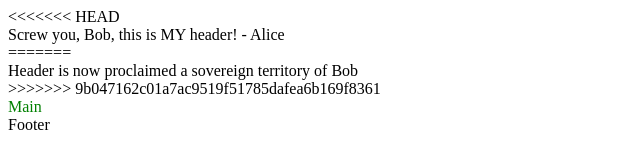
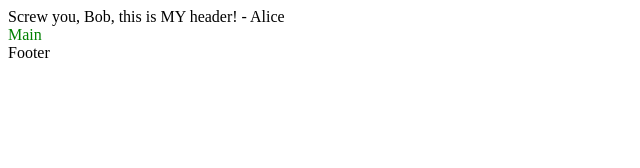
Before and after one commit to JanGursky/Exercise-Git-Branch, a plain HTML site: page index.html in a window 1280 px wide. Shown: the whole page, without its empty margins (0-640 px from the left). Drawn offline with Linux system fonts and the light colour scheme.

Commit message:
the latest update selected

```diff
--- a/index.html
+++ b/index.html
@@ -10,11 +10,7 @@
 </head>
 
 <body>
-<<<<<<< HEAD
     <header>Screw you, Bob, this is MY header! - Alice</header>
-=======
-    <header>Header is now proclaimed a sovereign territory of Bob</header>
->>>>>>> 9b047162c01a7ac9519f51785dafea6b169f8361
     <main>Main</main>
     <footer>Footer</footer>
 </body>
```
